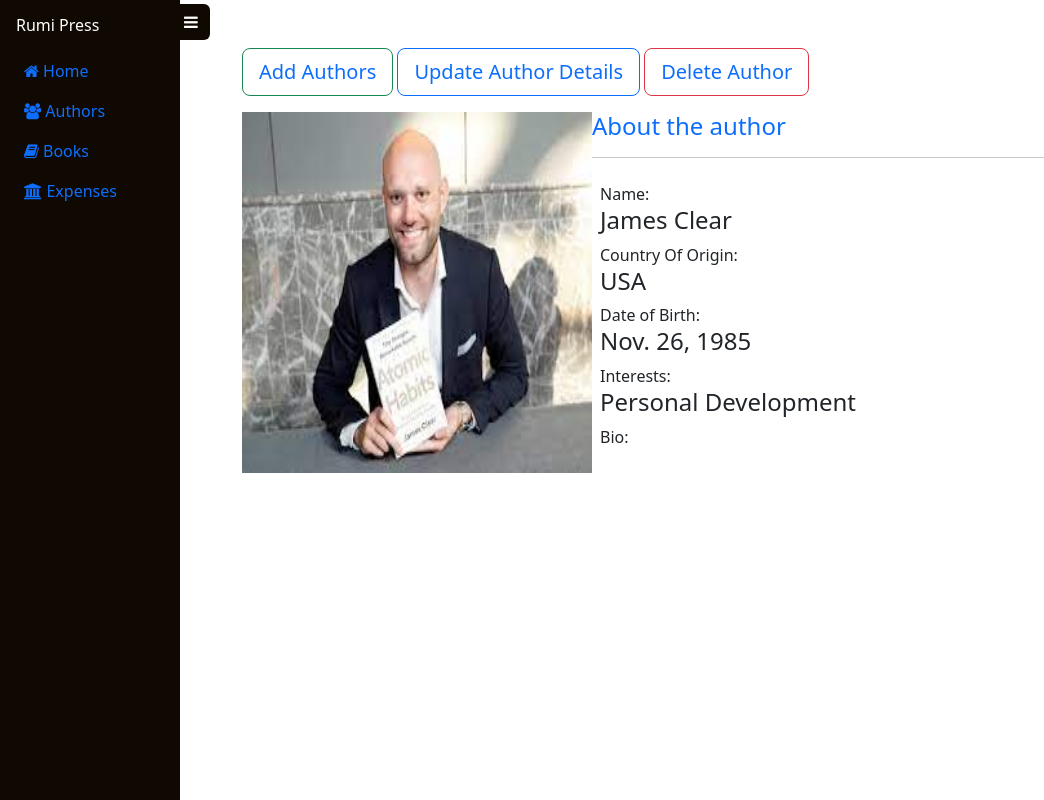
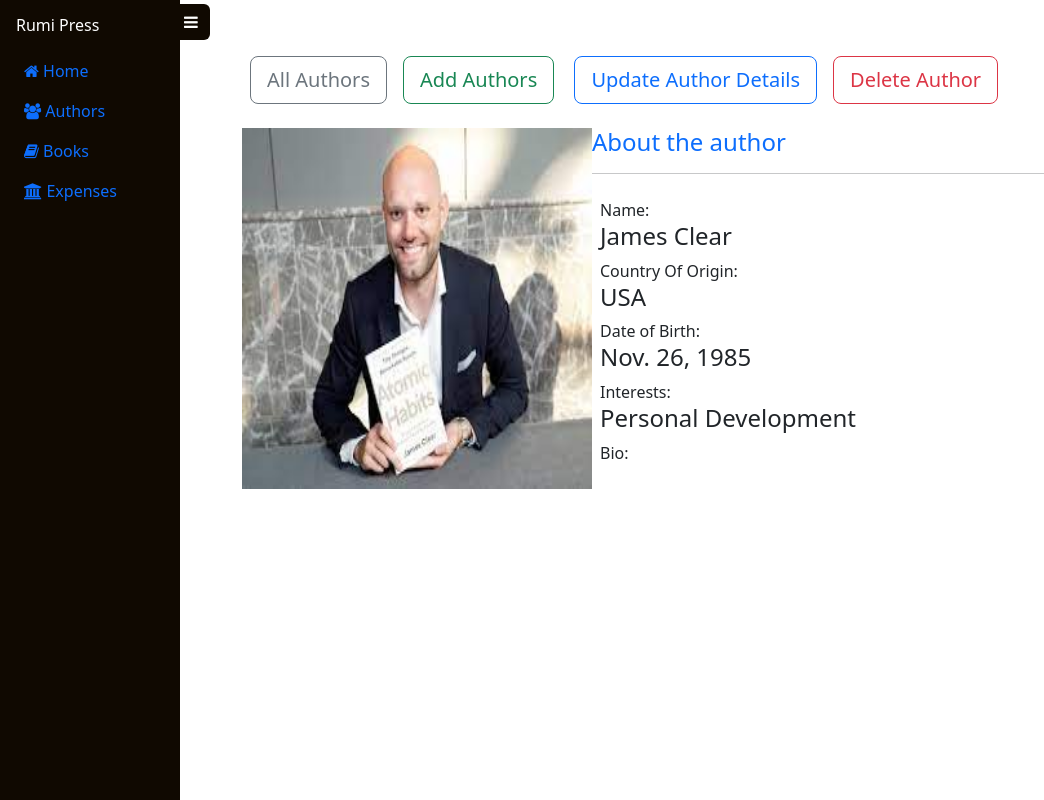
Before and after one commit to Kiprotich-Code/Rumi-Press, a Django app: page /author_details/1 in a window 1280 px wide. Shown: the whole page, without its empty margins (0-1044 px from the left). Run offline with Django 4.2, Linux system fonts and the light colour scheme; data comes from the database, SQL or seed files in the repository; both versions use the stored data as it was after the commit.

Commit message:
Update view for users

```diff
--- a/source/templates/main/author_details.html
+++ b/source/templates/main/author_details.html
@@ -2,10 +2,11 @@
 {% load static %}
 
 {% block content %}
-<div class="container-fluid p-2 align-items-between">
-    <button type="button" class="btn btn-outline-success btn-lg btn-block"><a href="{% url 'add_authors'%}">Add Authors</a></button>
-    <button type="button" class="btn btn-outline-primary btn-lg btn-block">Update Author Details</button>
-    <button type="button" class="btn btn-outline-danger btn-lg btn-block"><a href="{url 'delete_author' pk=author.pk}">Delete Author</a></button>
+<div class="container-fluid p-2">
+    <a type="button" class="btn btn-outline-secondary btn-lg btn-block m-2" href="{% url 'authors'%}">All Authors</button>
+    <a type="button" class="btn btn-outline-success btn-lg btn-block m-2" href="{% url 'add_authors'%}">Add Authors</a>
+    <a type="button" class="btn btn-outline-primary btn-lg btn-block m-2">Update Author Details</button>
+    <a type="button" class="btn btn-outline-danger btn-lg btn-block m-2" href="{% url 'delete_author' author.id %}">Delete Author</a>
 </div>
 
 <div class="row p-2">
```
Also changed, not shown: source/db.sqlite3.
